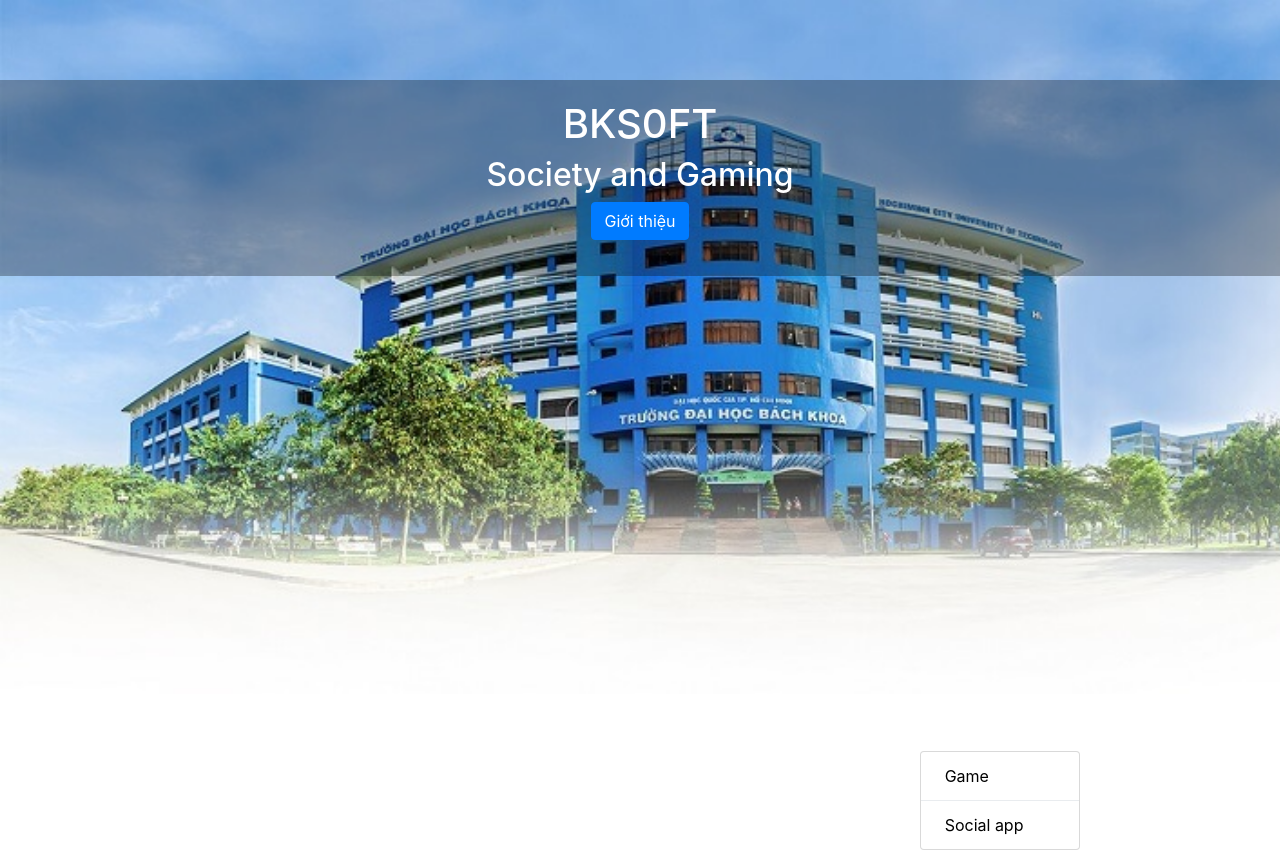
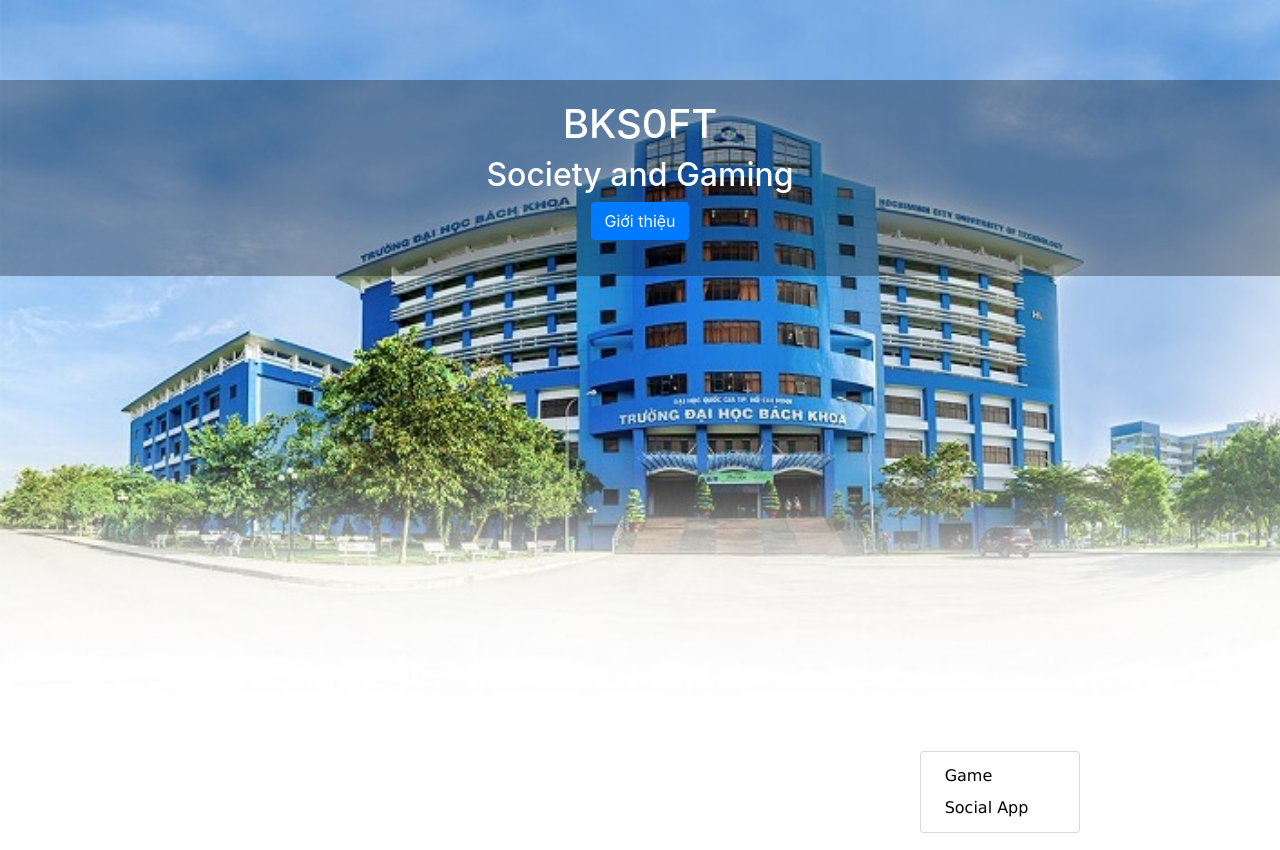
Before and after one commit to phqlong/BKSOFT-Website, a React (Create React App) app: page / in a window 1280 px wide. Both pictures are taken after a click on the button "Sản phẩm". Built offline with nearby package versions, Linux system fonts and the light colour scheme.

Commit message:
handle active nav

```diff
--- a/src/components/Footer/Footer.js
+++ b/src/components/Footer/Footer.js
@@ -92,7 +92,7 @@
                         <div id="footer-social-list">
                             <a href="#"><FaFacebook/></a>
                             <a href="#"><FaLinkedin/></a>
-                            <a href="https://github.com/phqlong/Web-assignment"><FaGithub/></a>
+                            <a href="https://github.com/phqlong/Web-assignment" target="_blank"><FaGithub/></a>
                         </div>
                     </Col>
                 </Row>
--- a/src/components/Header/Header.css
+++ /dev/null
@@ -1,35 +0,0 @@
-.navbar {
-    background: linear-gradient(to left, #c63439, #06105b); /* W3C, IE 10+/ Edge, Firefox 16+, Chrome 26+, Opera 12+, Safari 7+ */
-    /* background-image: url("../../assets/img/header-bg.png"); */
-}
-.navbar .dropdown-menu.show{
-    background: linear-gradient(to left, #c63439, #06105b);
-
-}
-.navbar .dropdown-menu.show a.dropdown-item{
-    color: white;
-}
-.navbar .dropdown-menu.show a.dropdown-item:hover{
-    background-color: rgba(0, 0, 0, 0.3);
-}
-.header-brand {
-    font-family: 'Courier New', monospace;
-    color: white;
-    width: 200px;
-}
-.nav-link{
-    font-family: Verdana, sans-serif;
-    color: white !important;
-}
-.nav-link:hover{
-    background-color: rgba(0, 0, 0, 0.3);
-}
-@media only screen and (max-width: 991px){
-    .nav-link{
-        text-align: left;
-
-    }
-    .header-brand{
-        text-align: left;
-    }
-}
--- a/src/components/Header/Header.js
+++ b/src/components/Header/Header.js
@@ -1,17 +1,18 @@
 import { useState, Component } from "react"
 import { AiOutlineSearch } from 'react-icons/ai'
-import { Link, Redirect, useHistory } from 'react-router-dom'
-import { Form ,Col, Dropdown, DropdownItem, DropdownMenu, DropdownToggle, FormGroup, Input, InputGroup, InputGroupAddon, List, Row } from "reactstrap"
+import { Link, Redirect, useHistory, NavLink} from 'react-router-dom'
+import { Form ,Col,  DropdownItem, DropdownMenu, DropdownToggle, FormGroup, Input, InputGroup, InputGroupAddon, List, Row, NavItem} from "reactstrap"
 import { useDispatch, useSelector } from "react-redux"
 
+
 import 'bootstrap/dist/css/bootstrap.min.css';
-import {Nav, Navbar, NavDropdown, FormControl, Button, Container } from 'react-bootstrap';
+import {Nav, Navbar, NavDropdown, FormControl, Button, Container, Dropdown } from 'react-bootstrap';
 
-import "./Header.css"
+import "./Header.scss"
 
 
 class Header extends Component{
-    componentDidMount(){
+    stickHeader = () => {
         const navbar = document.getElementsByClassName("navbar")[0];
         window.onscroll = () => {
             if(document.body.scrollTop > 20 ||  document.documentElement.scrollTop > 20){
@@ -25,6 +26,25 @@
                 navbar.style.background = "linear-gradient(to left, #c63439, #06105b)";
             }
         }
+    };
+    activeDropdown =() =>{
+        window.onload = () => {
+        var navDropdown = document.getElementsByClassName("nav-dropdown");
+        for(let nD of navDropdown){
+            let navItem = nD.getElementsByClassName("nav-link");
+            for(let nI of navItem){
+                if(nI.classList.contains("nav-link-active")){
+                    nD.classList.add("nav-link-active");
+                }
+                break;
+            }
+        }
+    }
+
+    }
+    componentDidMount(){
+        this.stickHeader();
+        this.activeDropdown();
     }
     render(){
         return (
@@ -38,28 +58,28 @@
 
                     <Navbar.Collapse id="responsive-navbar-nav">
                         <Nav className="ml-auto">
-                            <Nav.Link href="home">Trang chủ</Nav.Link>
+                            <NavLink exact to="/home" className="nav-link" activeClassName="nav-link-active">Trang chủ</NavLink>
 
-                            <Nav.Link href="introduction">Giới thiệu</Nav.Link>
+                            <NavLink exact to="/introduction" className="nav-link" activeClassName="nav-link-active">Giới thiệu</NavLink>
 
-                            <NavDropdown title="Sản phẩm">
-                                <NavDropdown.Item href="game">Game</NavDropdown.Item>
-                                <NavDropdown.Divider />
-                                <NavDropdown.Item href="socialapp">Social app</NavDropdown.Item>
+                            <NavDropdown className="nav-dropdown" title="Sản phẩm">
+                                <NavLink to="/game" className="nav-link" activeClassName="nav-link-active">Game</NavLink>
+                                {/* <NavDropdown.Item href="game">Game</NavDropdown.Item> */}
+                                {/* <NavDropdown.Divider /> */}
+                                <NavLink to="/socialapp" className="nav-link" activeClassName="nav-link-active">Social App</NavLink>
+                                {/* <NavDropdown.Item href="socialapp">Social app</NavDropdown.Item> */}
                                 {/* <NavDropdown.Divider />
                                 <NavDropdown.Item href="product/pricing">Bảng giá</NavDropdown.Item> */}
                             </NavDropdown>
 
-                            <NavDropdown title="Tin tức">
-                                <NavDropdown.Item href="news">Tin tức</NavDropdown.Item>
-                                <NavDropdown.Divider />
-                                <NavDropdown.Item href="events">Sự kiện</NavDropdown.Item>
+                            <NavDropdown className="nav-dropdown" title="Tin tức">
+                                <NavLink to="/news" className="nav-link" activeClassName="nav-link-active">Tin tức</NavLink>
+                                <NavLink to="/events" className="nav-link" activeClassName="nav-link-active">Sự kiện</NavLink>
                             </NavDropdown>
 
-                            <NavDropdown title="Kết nối">
-                                <NavDropdown.Item href="contact">Liên hệ</NavDropdown.Item>
-                                <NavDropdown.Divider />
-                                <NavDropdown.Item href="aboutus">Chúng tôi</NavDropdown.Item>
+                            <NavDropdown className="nav-dropdown" title="Kết nối">
+                                <NavLink to="/contact" className="nav-link" activeClassName="nav-link-active">Liên hệ</NavLink>
+                                <NavLink to="/aboutus" className="nav-link" activeClassName="nav-link-active">Chúng tôi</NavLink>
                             </NavDropdown>
                         </Nav>
                     </Navbar.Collapse>
--- /dev/null
+++ b/src/components/Header/Header.scss
@@ -0,0 +1,45 @@
+.navbar {
+    background: linear-gradient(to left, #c63439, #06105b); /* W3C, IE 10+/ Edge, Firefox 16+, Chrome 26+, Opera 12+, Safari 7+ */
+    /* background-image: url("../../assets/img/header-bg.png"); */
+}
+.nav-link{
+    font-family: Verdana, sans-serif;
+    color: white !important;
+}
+.nav-link:hover{
+    background-color: rgba(0, 0, 0, 0.3);
+}
+.nav-link-active{
+    border-bottom: solid;
+    border-bottom-width: 20%;
+}
+
+.nav-dropdown{
+    .dropdown-menu{
+        background: linear-gradient(to left, #c63439, #06105b);
+        a.nav-link{
+            padding: 0.25rem 1.5rem;
+        }
+        .nav-link-active{
+            border-bottom: none;
+            border-left: solid;
+        }
+    }
+
+}
+
+.header-brand {
+    font-family: 'Courier New', monospace;
+    color: white;
+    width: 200px;
+}
+
+@media only screen and (max-width: 991px){
+    .nav-link{
+        text-align: left;
+
+    }
+    .header-brand{
+        text-align: left;
+    }
+}
--- a/src/views/Home/Home.scss
+++ b/src/views/Home/Home.scss
@@ -5,15 +5,21 @@
         width: 100%;
         background: rgba(0,0,0,0.6);
         transition: 0.3s;
-        .dropdown-menu.show{
-            background: white;
+        .nav-dropdown{
+            .dropdown-menu{
+                background: white;
+                a.nav-link{
+                    padding: 0.25rem 1.5rem;
+                    color: black !important;
+                }
+                .nav-link-active{
+                    border-bottom: none;
+                    border-left: solid;
+                }
+            }
+
         }
-        .dropdown-menu.show a.dropdown-item{
-            color: black;
-        }
-        .dropdown-menu.show a.dropdown-item:hover{
-            background-color: rgba(0, 0, 0, 0.3);
-        }
+
     }
     &-title{
         margin-bottom: 0;
```
Also changed, not shown: src/components/Footer/Footer.scss (line endings or trailing spaces), 1 other file (tests, documents, lock files or other folders).
